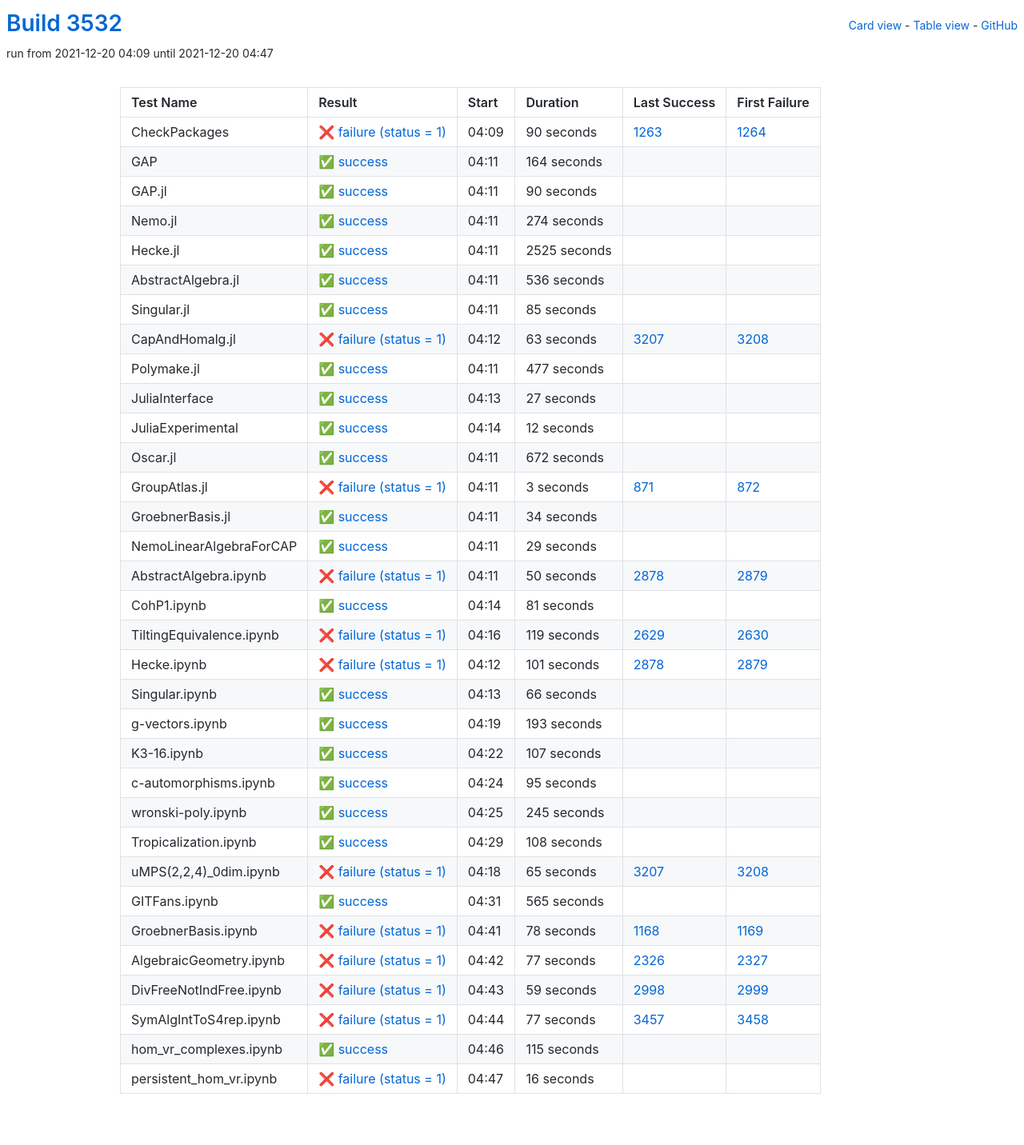
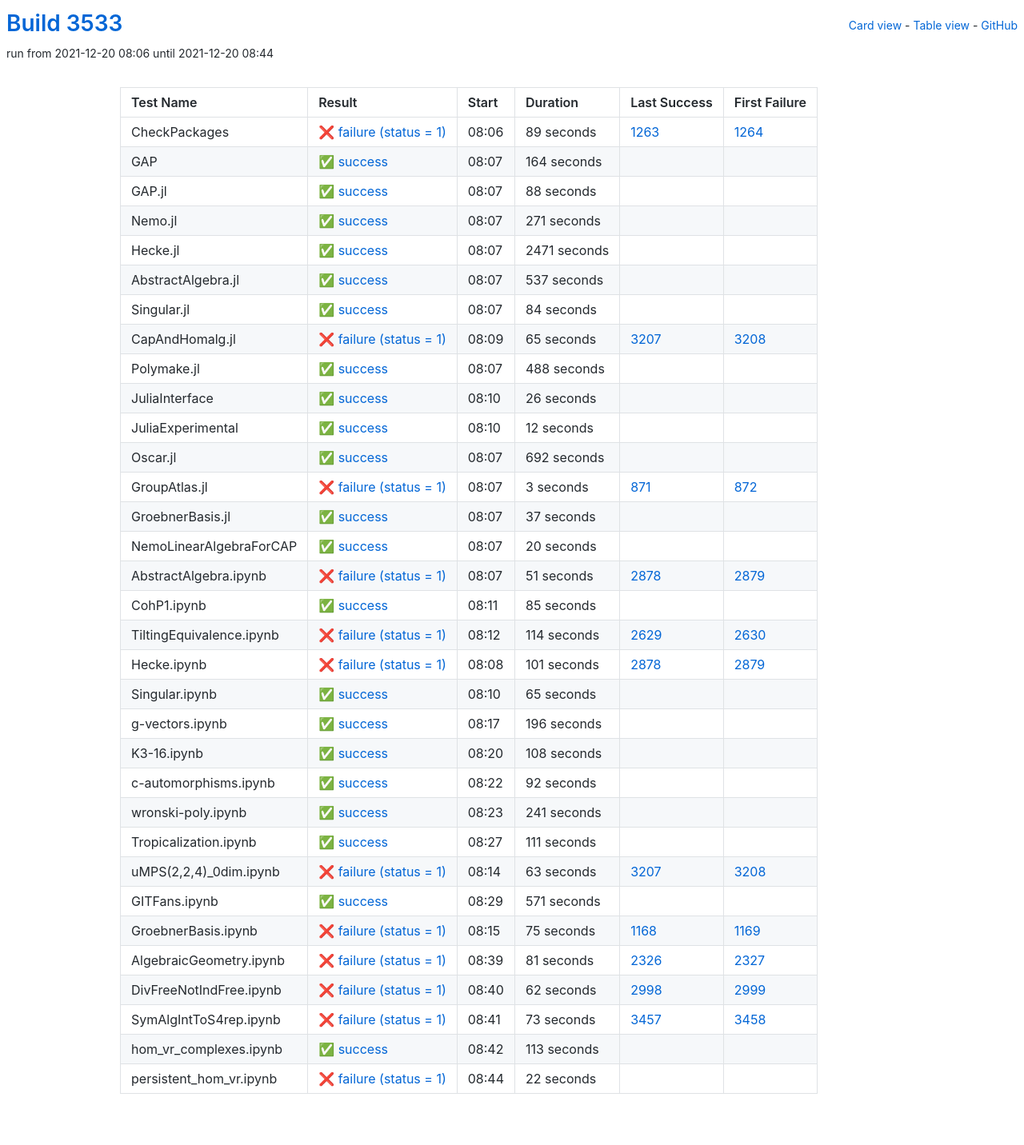
Before and after one commit to oscar-system/oscar-ci-status-stable, a Jekyll site: the page built from table.html, in a window 1280 px wide. Shown: the whole page at 80% size. Built offline with Jekyll 4.4.1, drawn with Linux system fonts in a browser that asks for light colours.

Commit message:
Build #3533

```diff
--- a/_data/ci.yml
+++ b/_data/ci.yml
@@ -1,6 +1,6 @@
 ---
-build: 3532
-build_url: https://oscarci.mathematik.uni-kl.de/job/oscar-stable/3532/
+build: 3533
+build_url: https://oscarci.mathematik.uni-kl.de/job/oscar-stable/3533/
 job: oscar-stable
 organization: oscar-system
 repo: oscar-ci-status-stable
@@ -8,20 +8,20 @@ repourl: https://github.com/oscar-system/oscar-ci-status-stable
 tests:
 - name: CheckPackages
   id: checkpackages
-  log: https://oscarci.mathematik.uni-kl.de/job/oscar-stable/3532/artifact/logs/build-3532/CheckPackages.log
-  start: 2021-12-20 04:09
+  log: https://oscarci.mathematik.uni-kl.de/job/oscar-stable/3533/artifact/logs/build-3533/CheckPackages.log
+  start: 2021-12-20 08:06
   success: false
   exitcode: 1
   status: failure
-  duration: 90
+  duration: 89
   last_success: 1263
   last_success_url: https://oscarci.mathematik.uni-kl.de/job/oscar-stable/1263/
   first_failure: 1264
   first_failure_url: https://oscarci.mathematik.uni-kl.de/job/oscar-stable/1264/
 - name: GAP
   id: gap
-  log: https://oscarci.mathematik.uni-kl.de/job/oscar-stable/3532/artifact/logs/build-3532/GAP.log
-  start: 2021-12-20 04:11
+  log: https://oscarci.mathematik.uni-kl.de/job/oscar-stable/3533/artifact/logs/build-3533/GAP.log
+  start: 2021-12-20 08:07
   success: true
   exitcode: 0
   status: success
@@ -32,104 +32,104 @@ tests:
   first_failure_url:
 - name: GAP.jl
   id: gap-jl
-  log: https://oscarci.mathematik.uni-kl.de/job/oscar-stable/3532/artifact/logs/build-3532/GAP.jl.log
-  start: 2021-12-20 04:11
+  log: https://oscarci.mathematik.uni-kl.de/job/oscar-stable/3533/artifact/logs/build-3533/GAP.jl.log
+  start: 2021-12-20 08:07
   success: true
   exitcode: 0
   status: success
-  duration: 90
+  duration: 88
   last_success: false
   last_success_url:
   first_failure: false
   first_failure_url:
 - name: Nemo.jl
   id: nemo-jl
-  log: https://oscarci.mathematik.uni-kl.de/job/oscar-stable/3532/artifact/logs/build-3532/Nemo.jl.log
-  start: 2021-12-20 04:11
+  log: https://oscarci.mathematik.uni-kl.de/job/oscar-stable/3533/artifact/logs/build-3533/Nemo.jl.log
+  start: 2021-12-20 08:07
   success: true
   exitcode: 0
   status: success
-  duration: 274
+  duration: 271
   last_success: false
   last_success_url:
   first_failure: false
   first_failure_url:
 - name: Hecke.jl
   id: hecke-jl
-  log: https://oscarci.mathematik.uni-kl.de/job/oscar-stable/3532/artifact/logs/build-3532/Hecke.jl.log
-  start: 2021-12-20 04:11
+  log: https://oscarci.mathematik.uni-kl.de/job/oscar-stable/3533/artifact/logs/build-3533/Hecke.jl.log
+  start: 2021-12-20 08:07
   success: true
   exitcode: 0
   status: success
-  duration: 2525
+  duration: 2471
   last_success: false
   last_success_url:
   first_failure: false
   first_failure_url:
 - name: AbstractAlgebra.jl
   id: abstractalgebra-jl
-  log: https://oscarci.mathematik.uni-kl.de/job/oscar-stable/3532/artifact/logs/build-3532/AbstractAlgebra.jl.log
-  start: 2021-12-20 04:11
+  log: https://oscarci.mathematik.uni-kl.de/job/oscar-stable/3533/artifact/logs/build-3533/AbstractAlgebra.jl.log
+  start: 2021-12-20 08:07
   success: true
   exitcode: 0
   status: success
-  duration: 536
+  duration: 537
   last_success: false
   last_success_url:
   first_failure: false
   first_failure_url:
 - name: Singular.jl
   id: singular-jl
-  log: https://oscarci.mathematik.uni-kl.de/job/oscar-stable/3532/artifact/logs/build-3532/Singular.jl.log
-  start: 2021-12-20 04:11
+  log: https://oscarci.mathematik.uni-kl.de/job/oscar-stable/3533/artifact/logs/build-3533/Singular.jl.log
+  start: 2021-12-20 08:07
   success: true
   exitcode: 0
   status: success
-  duration: 85
+  duration: 84
   last_success: false
   last_success_url:
   first_failure: false
   first_failure_url:
 - name: CapAndHomalg.jl
   id: capandhomalg-jl
-  log: https://oscarci.mathematik.uni-kl.de/job/oscar-stable/3532/artifact/logs/build-3532/CapAndHomalg.jl.log
-  start: 2021-12-20 04:12
+  log: https://oscarci.mathematik.uni-kl.de/job/oscar-stable/3533/artifact/logs/build-3533/CapAndHomalg.jl.log
+  start: 2021-12-20 08:09
   success: false
   exitcode: 1
   status: failure
-  duration: 63
+  duration: 65
   last_success: 3207
   last_success_url: https://oscarci.mathematik.uni-kl.de/job/oscar-stable/3207/
   first_failure: 3208
   first_failure_url: https://oscarci.mathematik.uni-kl.de/job/oscar-stable/3208/
 - name: Polymake.jl
   id: polymake-jl
-  log: https://oscarci.mathematik.uni-kl.de/job/oscar-stable/3532/artifact/logs/build-3532/Polymake.jl.log
-  start: 2021-12-20 04:11
+  log: https://oscarci.mathematik.uni-kl.de/job/oscar-stable/3533/artifact/logs/build-3533/Polymake.jl.log
+  start: 2021-12-20 08:07
   success: true
   exitcode: 0
   status: success
-  duration: 477
+  duration: 488
   last_success: false
   last_success_url:
   first_failure: false
   first_failure_url:
 - name: JuliaInterface
   id: juliainterface
-  log: https://oscarci.mathematik.uni-kl.de/job/oscar-stable/3532/artifact/logs/build-3532/JuliaInterface.log
-  start: 2021-12-20 04:13
+  log: https://oscarci.mathematik.uni-kl.de/job/oscar-stable/3533/artifact/logs/build-3533/JuliaInterface.log
+  start: 2021-12-20 08:10
   success: true
   exitcode: 0
   status: success
-  duration: 27
+  duration: 26
   last_success: false
   last_success_url:
   first_failure: false
   first_failure_url:
 - name: JuliaExperimental
   id: juliaexperimental
-  log: https://oscarci.mathematik.uni-kl.de/job/oscar-stable/3532/artifact/logs/build-3532/JuliaExperimental.log
-  start: 2021-12-20 04:14
+  log: https://oscarci.mathematik.uni-kl.de/job/oscar-stable/3533/artifact/logs/build-3533/JuliaExperimental.log
+  start: 2021-12-20 08:10
   success: true
   exitcode: 0
   status: success
@@ -140,20 +140,20 @@ tests:
   first_failure_url:
 - name: Oscar.jl
   id: oscar-jl
-  log: https://oscarci.mathematik.uni-kl.de/job/oscar-stable/3532/artifact/logs/build-3532/Oscar.jl.log
-  start: 2021-12-20 04:11
+  log: https://oscarci.mathematik.uni-kl.de/job/oscar-stable/3533/artifact/logs/build-3533/Oscar.jl.log
+  start: 2021-12-20 08:07
   success: true
   exitcode: 0
   status: success
-  duration: 672
+  duration: 692
   last_success: false
   last_success_url:
   first_failure: false
   first_failure_url:
 - name: GroupAtlas.jl
   id: groupatlas-jl
-  log: https://oscarci.mathematik.uni-kl.de/job/oscar-stable/3532/artifact/logs/build-3532/GroupAtlas.jl.log
-  start: 2021-12-20 04:11
+  log: https://oscarci.mathematik.uni-kl.de/job/oscar-stable/3533/artifact/logs/build-3533/GroupAtlas.jl.log
+  start: 2021-12-20 08:07
   success: false
   exitcode: 1
   status: failure
@@ -164,68 +164,68 @@ tests:
   first_failure_url: https://oscarci.mathematik.uni-kl.de/job/oscar-stable/872/
 - name: GroebnerBasis.jl
   id: groebnerbasis-jl
-  log: https://oscarci.mathematik.uni-kl.de/job/oscar-stable/3532/artifact/logs/build-3532/GroebnerBasis.jl.log
-  start: 2021-12-20 04:11
+  log: https://oscarci.mathematik.uni-kl.de/job/oscar-stable/3533/artifact/logs/build-3533/GroebnerBasis.jl.log
+  start: 2021-12-20 08:07
   success: true
   exitcode: 0
   status: success
-  duration: 34
+  duration: 37
   last_success: false
   last_success_url:
   first_failure: false
   first_failure_url:
 - name: NemoLinearAlgebraForCAP
   id: nemolinearalgebraforcap
-  log: https://oscarci.mathematik.uni-kl.de/job/oscar-stable/3532/artifact/logs/build-3532/NemoLinearAlgebraForCAP.log
-  start: 2021-12-20 04:11
+  log: https://oscarci.mathematik.uni-kl.de/job/oscar-stable/3533/artifact/logs/build-3533/NemoLinearAlgebraForCAP.log
+  start: 2021-12-20 08:07
   success: true
   exitcode: 0
   status: success
-  duration: 29
+  duration: 20
   last_success: false
   last_success_url:
   first_failure: false
   first_failure_url:
 - name: AbstractAlgebra.ipynb
   id: abstractalgebra-ipynb
-  log: https://oscarci.mathematik.uni-kl.de/job/oscar-stable/3532/artifact/logs/build-3532/AbstractAlgebra.ipynb.log
-  start: 2021-12-20 04:11
+  log: https://oscarci.mathematik.uni-kl.de/job/oscar-stable/3533/artifact/logs/build-3533/AbstractAlgebra.ipynb.log
+  start: 2021-12-20 08:07
   success: false
   exitcode: 1
   status: failure
-  duration: 50
+  duration: 51
   last_success: 2878
   last_success_url: https://oscarci.mathematik.uni-kl.de/job/oscar-stable/2878/
   first_failure: 2879
   first_failure_url: https://oscarci.mathematik.uni-kl.de/job/oscar-stable/2879/
 - name: CohP1.ipynb
   id: cohp1-ipynb
-  log: https://oscarci.mathematik.uni-kl.de/job/oscar-stable/3532/artifact/logs/build-3532/CohP1.ipynb.log
-  start: 2021-12-20 04:14
+  log: https://oscarci.mathematik.uni-kl.de/job/oscar-stable/3533/artifact/logs/build-3533/CohP1.ipynb.log
+  start: 2021-12-20 08:11
   success: true
   exitcode: 0
   status: success
-  duration: 81
+  duration: 85
   last_success: false
   last_success_url:
   first_failure: false
   first_failure_url:
 - name: TiltingEquivalence.ipynb
   id: tiltingequivalence-ipynb
-  log: https://oscarci.mathematik.uni-kl.de/job/oscar-stable/3532/artifact/logs/build-3532/TiltingEquivalence.ipynb.log
-  start: 2021-12-20 04:16
+  log: https://oscarci.mathematik.uni-kl.de/job/oscar-stable/3533/artifact/logs/build-3533/TiltingEquivalence.ipynb.log
+  start: 2021-12-20 08:12
   success: false
   exitcode: 1
   status: failure
-  duration: 119
+  duration: 114
   last_success: 2629
   last_success_url: https://oscarci.mathematik.uni-kl.de/job/oscar-stable/2629/
   first_failure: 2630
   first_failure_url: https://oscarci.mathematik.uni-kl.de/job/oscar-stable/2630/
 - name: Hecke.ipynb
   id: hecke-ipynb
-  log: https://oscarci.mathematik.uni-kl.de/job/oscar-stable/3532/artifact/logs/build-3532/Hecke.ipynb.log
-  start: 2021-12-20 04:12
+  log: https://oscarci.mathematik.uni-kl.de/job/oscar-stable/3533/artifact/logs/build-3533/Hecke.ipynb.log
+  start: 2021-12-20 08:08
   success: false
   exitcode: 1
   status: failure
@@ -236,68 +236,32 @@ tests:
   first_failure_url: https://oscarci.mathematik.uni-kl.de/job/oscar-stable/2879/
 - name: Singular.ipynb
   id: singular-ipynb
-  log: https://oscarci.mathematik.uni-kl.de/job/oscar-stable/3532/artifact/logs/build-3532/Singular.ipynb.log
-  start: 2021-12-20 04:13
+  log: https://oscarci.mathematik.uni-kl.de/job/oscar-stable/3533/artifact/logs/build-3533/Singular.ipynb.log
+  start: 2021-12-20 08:10
   success: true
   exitcode: 0
   status: success
-  duration: 66
+  duration: 65
   last_success: false
   last_success_url:
   first_failure: false
   first_failure_url:
 - name: g-vectors.ipynb
   id: g-vectors-ipynb
-  log: https://oscarci.mathematik.uni-kl.de/job/oscar-stable/3532/artifact/logs/build-3532/g-vectors.ipynb.log
-  start: 2021-12-20 04:19
+  log: https://oscarci.mathematik.uni-kl.de/job/oscar-stable/3533/artifact/logs/build-3533/g-vectors.ipynb.log
+  start: 2021-12-20 08:17
   success: true
   exitcode: 0
   status: success
-  duration: 193
+  duration: 196
   last_success: false
   last_success_url:
   first_failure: false
   first_failure_url:
 - name: K3-16.ipynb
   id: k3-16-ipynb
-  log: https://oscarci.mathematik.uni-kl.de/job/oscar-stable/3532/artifact/logs/build-3532/K3-16.ipynb.log
-  start: 2021-12-20 04:22
-  success: true
-  exitcode: 0
-  status: success
-  duration: 107
-  last_success: false
-  last_success_url:
-  first_failure: false
-  first_failure_url:
-- name: c-automorphisms.ipynb
-  id: c-automorphisms-ipynb
-  log: https://oscarci.mathematik.uni-kl.de/job/oscar-stable/3532/artifact/logs/build-3532/c-automorphisms.ipynb.log
-  start: 2021-12-20 04:24
-  success: true
-  exitcode: 0
-  status: success
-  duration: 95
-  last_success: false
-  last_success_url:
-  first_failure: false
-  first_failure_url:
-- name: wronski-poly.ipynb
-  id: wronski-poly-ipynb
-  log: https://oscarci.mathematik.uni-kl.de/job/oscar-stable/3532/artifact/logs/build-3532/wronski-poly.ipynb.log
-  start: 2021-12-20 04:25
-  success: true
-  exitcode: 0
-  status: success
-  duration: 245
-  last_success: false
-  last_success_url:
-  first_failure: false
-  first_failure_url:
-- name: Tropicalization.ipynb
-  id: tropicalization-ipynb
-  log: https://oscarci.mathematik.uni-kl.de/job/oscar-stable/3532/artifact/logs/build-3532/Tropicalization.ipynb.log
-  start: 2021-12-20 04:29
+  log: https://oscarci.mathematik.uni-kl.de/job/oscar-stable/3533/artifact/logs/build-3533/K3-16.ipynb.log
+  start: 2021-12-20 08:20
   success: true
   exitcode: 0
   status: success
@@ -306,98 +270,134 @@ tests:
   last_success_url:
   first_failure: false
   first_failure_url:
+- name: c-automorphisms.ipynb
+  id: c-automorphisms-ipynb
+  log: https://oscarci.mathematik.uni-kl.de/job/oscar-stable/3533/artifact/logs/build-3533/c-automorphisms.ipynb.log
+  start: 2021-12-20 08:22
+  success: true
+  exitcode: 0
+  status: success
+  duration: 92
+  last_success: false
+  last_success_url:
+  first_failure: false
+  first_failure_url:
+- name: wronski-poly.ipynb
+  id: wronski-poly-ipynb
+  log: https://oscarci.mathematik.uni-kl.de/job/oscar-stable/3533/artifact/logs/build-3533/wronski-poly.ipynb.log
+  start: 2021-12-20 08:23
+  success: true
+  exitcode: 0
+  status: success
+  duration: 241
+  last_success: false
+  last_success_url:
+  first_failure: false
+  first_failure_url:
+- name: Tropicalization.ipynb
+  id: tropicalization-ipynb
+  log: https://oscarci.mathematik.uni-kl.de/job/oscar-stable/3533/artifact/logs/build-3533/Tropicalization.ipynb.log
+  start: 2021-12-20 08:27
+  success: true
+  exitcode: 0
+  status: success
+  duration: 111
+  last_success: false
+  last_success_url:
+  first_failure: false
+  first_failure_url:
 - name: uMPS(2,2,4)_0dim.ipynb
   id: umps-2-2-4-0dim-ipynb
-  log: https://oscarci.mathematik.uni-kl.de/job/oscar-stable/3532/artifact/logs/build-3532/uMPS-2-2-4-_0dim.ipynb.log
-  start: 2021-12-20 04:18
+  log: https://oscarci.mathematik.uni-kl.de/job/oscar-stable/3533/artifact/logs/build-3533/uMPS-2-2-4-_0dim.ipynb.log
+  start: 2021-12-20 08:14
   success: false
   exitcode: 1
   status: failure
-  duration: 65
+  duration: 63
   last_success: 3207
   last_success_url: https://oscarci.mathematik.uni-kl.de/job/oscar-stable/3207/
   first_failure: 3208
   first_failure_url: https://oscarci.mathematik.uni-kl.de/job/oscar-stable/3208/
 - name: GITFans.ipynb
   id: gitfans-ipynb
-  log: https://oscarci.mathematik.uni-kl.de/job/oscar-stable/3532/artifact/logs/build-3532/GITFans.ipynb.log
-  start: 2021-12-20 04:31
+  log: https://oscarci.mathematik.uni-kl.de/job/oscar-stable/3533/artifact/logs/build-3533/GITFans.ipynb.log
+  start: 2021-12-20 08:29
   success: true
   exitcode: 0
   status: success
-  duration: 565
+  duration: 571
   last_success: false
   last_success_url:
   first_failure: false
   first_failure_url:
 - name: GroebnerBasis.ipynb
   id: groebnerbasis-ipynb
-  log: https://oscarci.mathematik.uni-kl.de/job/oscar-stable/3532/artifact/logs/build-3532/GroebnerBasis.ipynb.log
-  start: 2021-12-20 04:41
+  log: https://oscarci.mathematik.uni-kl.de/job/oscar-stable/3533/artifact/logs/build-3533/GroebnerBasis.ipynb.log
+  start: 2021-12-20 08:15
   success: false
   exitcode: 1
   status: failure
-  duration: 78
+  duration: 75
   last_success: 1168
   last_success_url: https://oscarci.mathematik.uni-kl.de/job/oscar-stable/1168/
   first_failure: 1169
   first_failure_url: https://oscarci.mathematik.uni-kl.de/job/oscar-stable/1169/
 - name: AlgebraicGeometry.ipynb
   id: algebraicgeometry-ipynb
-  log: https://oscarci.mathematik.uni-kl.de/job/oscar-stable/3532/artifact/logs/build-3532/AlgebraicGeometry.ipynb.log
-  start: 2021-12-20 04:42
+  log: https://oscarci.mathematik.uni-kl.de/job/oscar-stable/3533/artifact/logs/build-3533/AlgebraicGeometry.ipynb.log
+  start: 2021-12-20 08:39
   success: false
   exitcode: 1
   status: failure
-  duration: 77
+  duration: 81
   last_success: 2326
   last_success_url: https://oscarci.mathematik.uni-kl.de/job/oscar-stable/2326/
   first_failure: 2327
   first_failure_url: https://oscarci.mathematik.uni-kl.de/job/oscar-stable/2327/
 - name: DivFreeNotIndFree.ipynb
   id: divfreenotindfree-ipynb
-  log: https://oscarci.mathematik.uni-kl.de/job/oscar-stable/3532/artifact/logs/build-3532/DivFreeNotIndFree.ipynb.log
-  start: 2021-12-20 04:43
+  log: https://oscarci.mathematik.uni-kl.de/job/oscar-stable/3533/artifact/logs/build-3533/DivFreeNotIndFree.ipynb.log
+  start: 2021-12-20 08:40
   success: false
   exitcode: 1
   status: failure
-  duration: 59
+  duration: 62
   last_success: 2998
   last_success_url: https://oscarci.mathematik.uni-kl.de/job/oscar-stable/2998/
   first_failure: 2999
   first_failure_url: https://oscarci.mathematik.uni-kl.de/job/oscar-stable/2999/
 - name: SymAlgIntToS4rep.ipynb
   id: symalginttos4rep-ipynb
-  log: https://oscarci.mathematik.uni-kl.de/job/oscar-stable/3532/artifact/logs/build-3532/SymAlgIntToS4rep.ipynb.log
-  start: 2021-12-20 04:44
+  log: https://oscarci.mathematik.uni-kl.de/job/oscar-stable/3533/artifact/logs/build-3533/SymAlgIntToS4rep.ipynb.log
+  start: 2021-12-20 08:41
   success: false
   exitcode: 1
   status: failure
-  duration: 77
+  duration: 73
   last_success: 3457
   last_success_url: https://oscarci.mathematik.uni-kl.de/job/oscar-stable/3457/
   first_failure: 3458
   first_failure_url: https://oscarci.mathematik.uni-kl.de/job/oscar-stable/3458/
 - name: hom_vr_complexes.ipynb
   id: hom-vr-complexes-ipynb
-  log: https://oscarci.mathematik.uni-kl.de/job/oscar-stable/3532/artifact/logs/build-3532/hom_vr_complexes.ipynb.log
-  start: 2021-12-20 04:46
+  log: https://oscarci.mathematik.uni-kl.de/job/oscar-stable/3533/artifact/logs/build-3533/hom_vr_complexes.ipynb.log
+  start: 2021-12-20 08:42
   success: true
   exitcode: 0
   status: success
-  duration: 115
+  duration: 113
   last_success: false
   last_success_url:
   first_failure: false
   first_failure_url:
 - name: persistent_hom_vr.ipynb
   id: persistent-hom-vr-ipynb
-  log: https://oscarci.mathematik.uni-kl.de/job/oscar-stable/3532/artifact/logs/build-3532/persistent_hom_vr.ipynb.log
-  start: 2021-12-20 04:47
+  log: https://oscarci.mathematik.uni-kl.de/job/oscar-stable/3533/artifact/logs/build-3533/persistent_hom_vr.ipynb.log
+  start: 2021-12-20 08:44
   success: false
   exitcode: 1
   status: failure
-  duration: 16
+  duration: 22
   last_success: false
   last_success_url:
   first_failure: false
```
Also changed, not shown: README.md.
